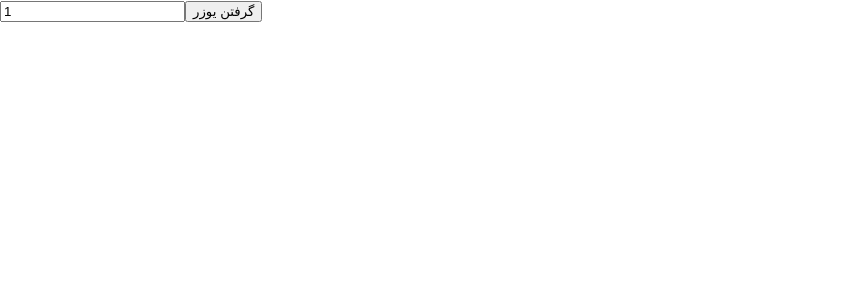
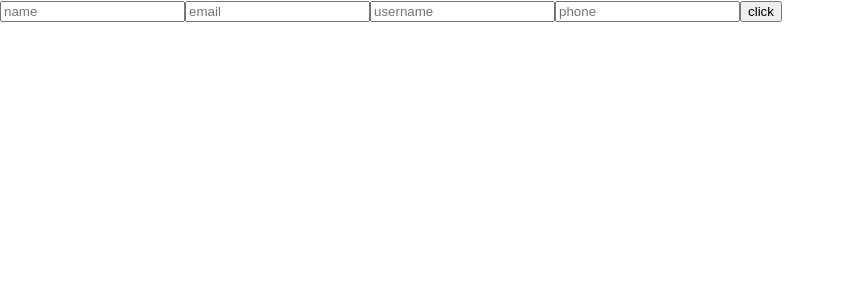
Before and after one commit to ZahraNejati79/graphql, a React (Create React App) app: page / in a window 1280 px wide. Shown: the top 300 px of the page, without its empty margins (0-845 px from the left). Built offline with nearby package versions, Linux system fonts and the light colour scheme.

Commit message:
useMutation dynamic variables

```diff
--- a/src/App.js
+++ b/src/App.js
@@ -1,3 +1,4 @@
+import CreateUser from "./components/CreateUser";
 import User from "./components/User";
 import UserOnClick from "./components/UserOnClick";
 import Users from "./components/Users";
@@ -5,7 +6,7 @@ import Users from "./components/Users";
 function App() {
   return (
     <div>
-      <UserOnClick />
+      <CreateUser />
     </div>
   );
 }
--- /dev/null
+++ b/src/components/CreateUser.jsx
@@ -0,0 +1,73 @@
+import { gql, useMutation } from "@apollo/client";
+import { useState } from "react";
+
+const CREATE_USER = gql`
+  mutation createUser(
+    $name: String!
+    $username: String!
+    $email: String!
+    $phone: String!
+  ) {
+    createUser(
+      input: { name: $name, username: $username, email: $email, phone: $phone }
+    ) {
+      id
+      name
+      email
+    }
+  }
+`;
+const CreateUser = () => {
+  const [name, setName] = useState("");
+  const [email, setEmail] = useState("");
+  const [userName, setUserName] = useState("");
+  const [phone, setPhone] = useState("");
+
+  const [createUser, { loading, data, error, called }] = useMutation(
+    CREATE_USER,
+    {
+      variables: {
+        name: name,
+        username: userName,
+        email: email,
+        phone: phone,
+      },
+    }
+  );
+
+  return (
+    <div>
+      <input
+        type="text"
+        value={name}
+        placeholder="name"
+        onChange={(e) => setName(e.target.value)}
+      />
+      <input
+        type="text"
+        value={email}
+        placeholder="email"
+        onChange={(e) => setEmail(e.target.value)}
+      />
+      <input
+        type="text"
+        value={userName}
+        placeholder="username"
+        onChange={(e) => setUserName(e.target.value)}
+      />
+      <input
+        type="text"
+        value={phone}
+        placeholder="phone"
+        onChange={(e) => setPhone(e.target.value)}
+      />
+      <button onClick={() => createUser()}>click</button>
+      {console.log({ loading, data, error, called })}
+      {loading && <h3>loading</h3>}
+      {error && <h3>error</h3>}
+      {data && <h3>{data.createUser.name}</h3>}
+    </div>
+  );
+};
+
+export default CreateUser;
```
